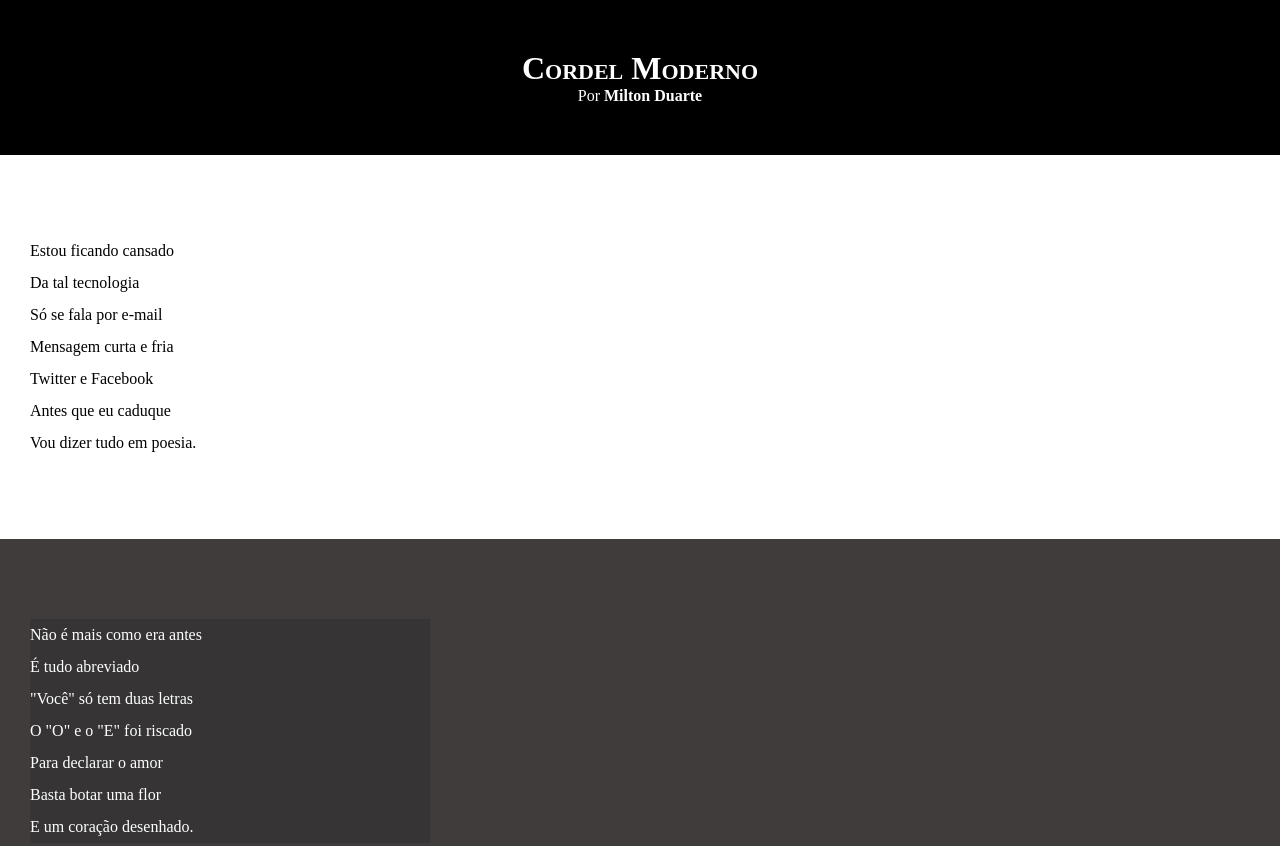
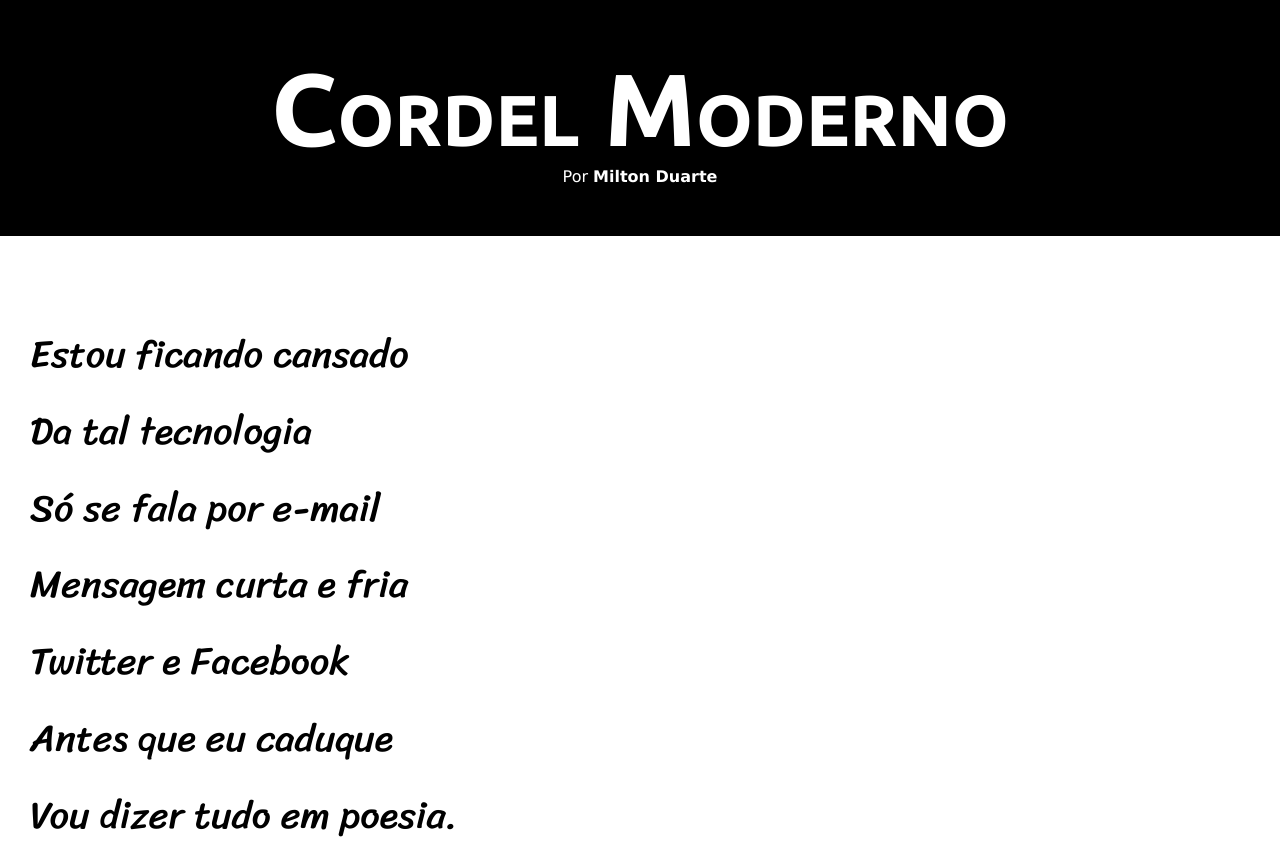
Before and after one commit to GabrielReiter08/projeto-cordel, a plain HTML site: page index.html in a window 1280 px wide. Shown: the top 846 px of the page. Drawn offline with Linux system fonts and the light colour scheme.

Commit message:
alterei as fontes no css

```diff
--- a/style.css
+++ b/style.css
@@ -1,4 +1,16 @@
 @charset "UTF-8";
+
+
+@import url('https://fonts.googleapis.com/css2?family=Ubuntu:ital,wght@0,300;0,400;0,500;0,700;1,300;1,400;1,500;1,700&display=swap');
+
+@import url('https://fonts.googleapis.com/css2?family=Sriracha&display=swap');
+
+:root{
+    --fonte1: Verdana, Geneva, Tahoma, Sans-serif;
+    --fonte2: 'Ubuntu', cursive;
+    --fonte3: "Sriracha", cursive;
+}
+
 
 *{
     margin: 0px;
@@ -8,6 +20,7 @@
 html, body{
     min-width: 100vh;
     background-color: darkgray;
+    font-family: var(--fonte1);
 }
 
 header{
@@ -19,6 +32,8 @@ header{
 header > h1{
     padding-top: 50px;
     font-variant: small-caps;
+    font-family: var(--fonte2);
+    font-size: 8vw;
 }
 
 header > p{
@@ -40,6 +55,8 @@ section{
     padding-bottom: 10vh;
     line-height: 2em;
     padding-left: 30px;
+    font-family: var(--fonte3);
+    font-size: 3vw;
 }
 
 section.normal {
@@ -53,7 +70,8 @@ section.imagem {
 }
 
 section.imagem > p{
-    width: 400px;
+    padding: 5px;
+    display: inline-block;
     background-color: rgb(54, 52, 52);
 }
 
```
